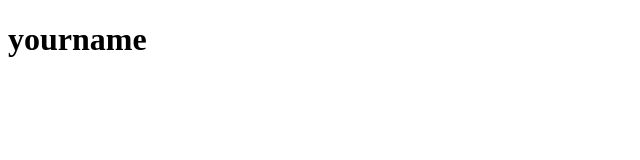
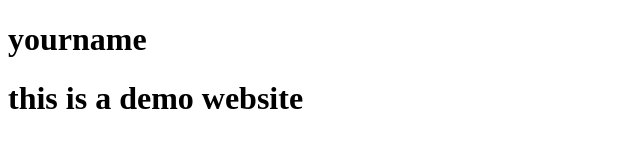
Before and after one commit to Jaibw/demowebsite, a plain HTML site: page index.html in a window 1280 px wide. Shown: the whole page, without its empty margins (0-640 px from the left). Drawn offline with Linux system fonts and the light colour scheme.

Commit message:
Update index.html

```diff
--- a/index.html
+++ b/index.html
@@ -3,7 +3,7 @@
 <body>
 
 <h1>yourname</h1>
-
+ <h1>this is a demo website</h1>
 
 </body>
 </html>
```
